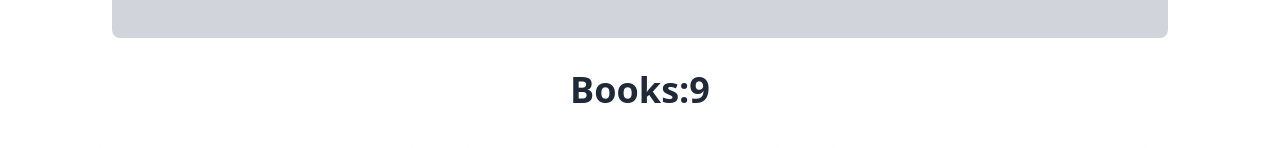
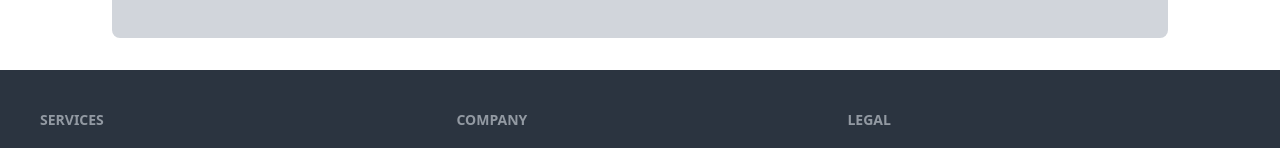
Before and after one commit to sayak53/Book-Vibe-Project, a React (Vite) app: page / in a window 1280 px wide. Shown: the part 560-708 px from the top of the page. Built offline with nearby package versions, Linux system fonts and the light colour scheme.

Commit message:
adding special books

```diff
--- a/src/components/Home/Home.jsx
+++ b/src/components/Home/Home.jsx
@@ -5,7 +5,7 @@ const Home = () => {
     return (
         <div>
            <Banner></Banner>
-           <Books></Books>
+
         </div>
     );
 };
```
